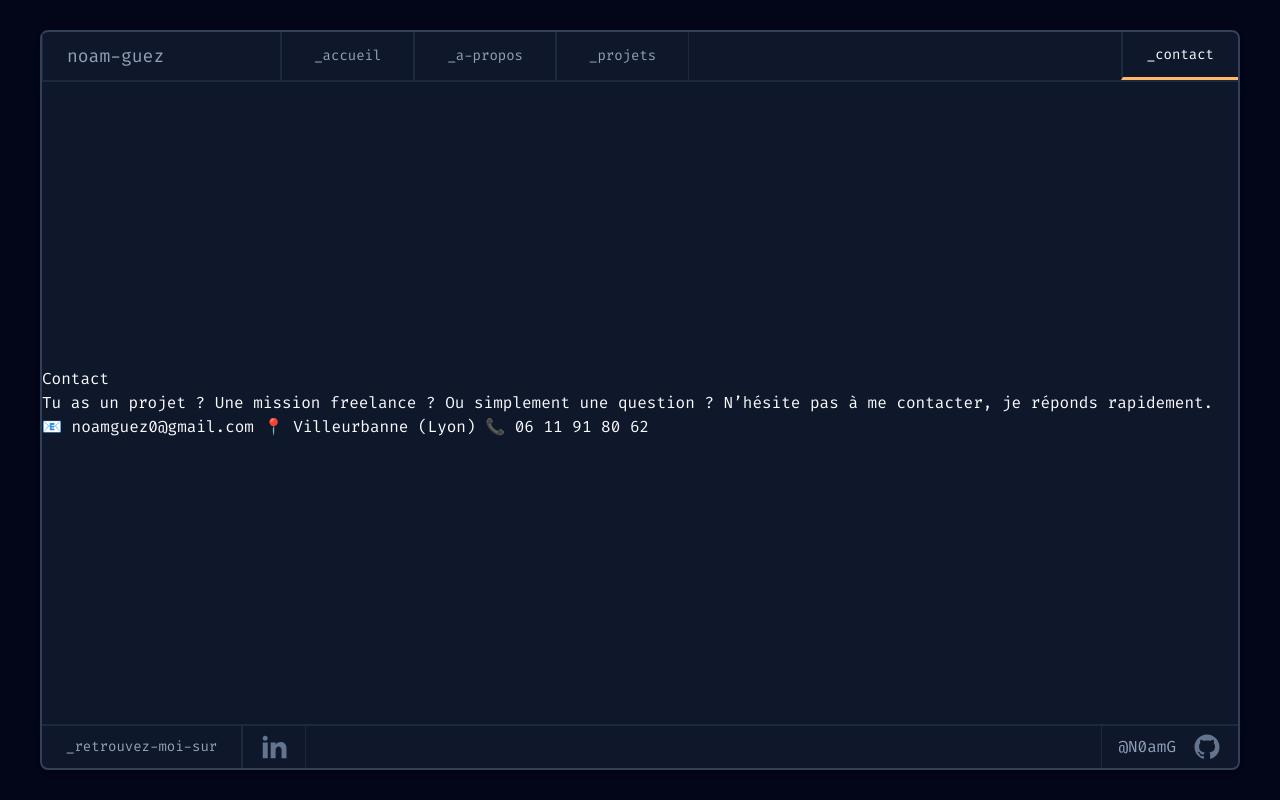
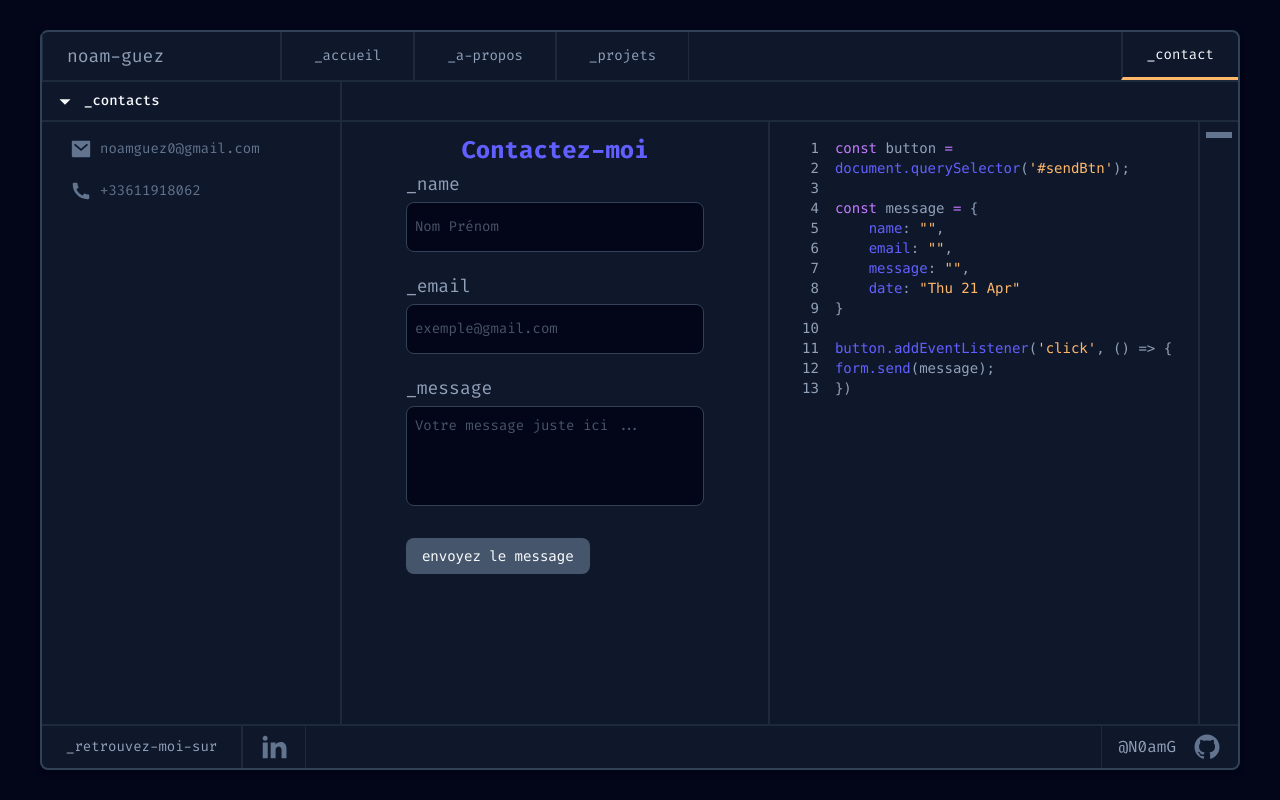
Before and after one commit to N0amG/Portfolio-public, a Next.js app: page /contact in a window 1280 px wide. Built offline with nearby package versions, Linux system fonts and the light colour scheme.

Commit message:
Add : Contact Page

```diff
--- a/src/app/about/page.jsx
+++ b/src/app/about/page.jsx
@@ -8,7 +8,7 @@ export default function About() {
 			className='flex flex-col w-full h-screen overflow-hidden'
 		>
 			<div className='flex flex-1 w-full overflow-hidden'>
-				<AboutClient className="bg-red-500"/>
+				<AboutClient className=""/>
 				<div className='right-right-container flex w-2/3 h-full flex-col mt-[40px] border-l-2 border-t-2 border-slate-800 overflow-hidden'>
 					<div className='flex flex-col px-4 pt-3 overflow-y-auto scrollbar-custom max-h-[calc(100%-56px)] w-full'>
 						<h2 className='pl-2 pb-1 text-xl font-bold text-slate-200 underline'>Activité GitHub récente</h2>
--- a/src/app/contact/page.jsx
+++ b/src/app/contact/page.jsx
@@ -1,18 +1,177 @@
+'use client'
+import { useState, useRef, useEffect } from 'react'
+import Dropdown from '@/components/Dropdown'
+import Icon from '@/components/Icon'
+import InputField from '@/components/InputField'
+import TextAreaField from '@/components/TextAreaField'
+
 // Page de contact avec informations et invitation à échanger
-export default function Contact() {
-  // Conteneur principal de la page contact
-  return (
-      <div>
-        <h1>Contact</h1>
-        {/* Bloc d'informations de contact et message d'accueil */}
-        <p>
-          Tu as un projet ? Une mission freelance ? Ou simplement une question ?
-          N’hésite pas à me contacter, je réponds rapidement.
+export default function Contact({ className }) {
+	const [name, setName] = useState("");
+	const [email, setEmail] = useState("");
+	const [message, setMessage] = useState("");
+	const codeRef = useRef(null);
+	const [lineCount, setLineCount] = useState(12);
 
-          📧 noamguez0@gmail.com
-          📍 Villeurbanne (Lyon)
-          📞 06 11 91 80 62
-        </p>
-      </div>
-  );
+	useEffect(() => {
+		if (codeRef.current) {
+			const codeEl = codeRef.current;
+			const style = window.getComputedStyle(codeEl);
+			const lineHeight = parseFloat(style.lineHeight);
+			const height = codeEl.scrollHeight;
+			const count = Math.round(height / lineHeight);
+			setLineCount(count);
+		}
+	}, [name, email, message]);
+
+	// Conteneur principal de la page contact
+	return (
+		// Conteneur principal de la colonne gauche et centrale
+		<div className={`flex items-start w-full h-full ${className} text-sm`}>
+			{/* Colonne de gauche : menu déroulant (Dropdown) */}
+			<div className='left-container flex flex-col items-center justify-start h-full overflow-y-auto scrollbar-custom min-w-[235px] max-w-[300px] w-full'>
+				{/* Titre du menu déroulant (Dropdown) */}
+				<Dropdown title='_contacts' isLabel={true} className='h-full'>
+					<span
+						className={`flex items-center justify-end gap-2 py-2 pl-2 mr-2 rounded transition-colors `}
+					>
+						{/* Icône à gauche du titre si fourni */}
+						<Icon
+							path={
+								'M3 3H21C21.5523 3 22 3.44772 22 4V20C22 20.5523 21.5523 21 21 21H3C2.44772 21 2 20.5523 2 20V4C2 3.44772 2.44772 3 3 3ZM12.0606 11.6829L5.64722 6.2377L4.35278 7.7623L12.0731 14.3171L19.6544 7.75616L18.3456 6.24384L12.0606 11.6829Z'
+							}
+							className='w-[22px] h-[22px]'
+						/>
+						<span className='flex-1 text-left w-fit text-slate-500 hover:text-slate-50'>
+							{'noamguez0@gmail.com'}
+						</span>
+					</span>
+					<span
+						className={`flex items-center justify-end gap-2 py-2 pl-2 mr-2 rounded transition-colors `}
+					>
+						{/* Icône à gauche du titre si fourni */}
+						<Icon
+							path={
+								'M21 16.42V19.9561C21 20.4811 20.5941 20.9167 20.0705 20.9537C19.6331 20.9846 19.2763 21 19 21C10.1634 21 3 13.8366 3 5C3 4.72371 3.01545 4.36687 3.04635 3.9295C3.08337 3.40588 3.51894 3 4.04386 3H7.5801C7.83678 3 8.05176 3.19442 8.07753 3.4498C8.10067 3.67907 8.12218 3.86314 8.14207 4.00202C8.34435 5.41472 8.75753 6.75936 9.3487 8.00303C9.44359 8.20265 9.38171 8.44159 9.20185 8.57006L7.04355 10.1118C8.35752 13.1811 10.8189 15.6425 13.8882 16.9565L15.4271 14.8019C15.5572 14.6199 15.799 14.5573 16.001 14.6532C17.2446 15.2439 18.5891 15.6566 20.0016 15.8584C20.1396 15.8782 20.3225 15.8995 20.5502 15.9225C20.8056 15.9483 21 16.1633 21 16.42Z'
+							}
+							className='w-[22px] h-[22px]'
+						/>
+						<span className='flex-1 text-left w-fit text-slate-500 hover:text-slate-50'>
+							{'+33611918062'}
+						</span>
+					</span>
+				</Dropdown>
+			</div>
+			{/* Colonne centrale : affichage du contenu sélectionné */}
+			<div className='right-left-container flex items-start justify-start w-full min-w-[600px] h-full mt-[38px]'>
+				<div
+					id='form-container'
+					className='flex flex-col items-center text-justify text-lg text-slate-400 border-t-2 border-r-2 border-slate-800 h-[calc(100%-38px)] w-1/2 overflow-y-auto scrollbar-custom'
+				>
+					<h2 className='text-2xl text-indigo-500 font-bold mb-1 mt-3'>
+						Contactez-moi
+					</h2>
+					<form
+						id='form'
+						className='flex flex-col items-center justify-start w-[70%] h-full gap-5'
+					>
+						<InputField
+							placeholder='Nom Prénom'
+							label='_name'
+							error={false}
+							value={name}
+							onChange={e => setName(e.target.value)}
+						/>
+						<InputField
+							placeholder='exemple@gmail.com'
+							label='_email'
+							error={false}
+							value={email}
+							onChange={e => setEmail(e.target.value)}
+						/>
+						<TextAreaField
+							placeholder='Votre message juste ici ...'
+							label='_message'
+							error={false}
+							value={message}
+							onChange={e => setMessage(e.target.value)}
+						/>
+						<button
+							id='submit-button'
+							className='px-4 py-2 mt-3 mb-1 rounded-lg self-start bg-slate-600 text-slate-50 text-sm font-mono hover:bg-slate-500 transition'
+						>
+							envoyez le message
+						</button>
+					</form>
+				</div>
+				<div
+					id='code-form'
+					className='flex flex-col h-[calc(100%-38px)] border-t-2 border-slate-800 w-1/2'
+				>
+					{/* Affichage stylisé du code comme dans l'image */}
+					<pre className='flex bg-transparent text-sm font-mono p-4 select-text text-slate-400'>
+						<div className='flex flex-col items-end mx-4'>
+							{Array.from({ length: lineCount }, (_, i) => (
+								<span key={i + 1}>{i + 1}</span>
+							))}
+						</div>
+						<code ref={codeRef} style={{whiteSpace: 'pre-wrap', wordBreak: 'break-word', display: 'block'}}>
+							<span className='text-purple-400'>const</span>{' '}
+							<span>button</span>
+							<span className='text-purple-400'>{' = '}</span>
+							<span className='text-indigo-500'>
+								document.querySelector
+							</span>
+							{'('}
+							<span className='text-orange-300'>'#sendBtn'</span>
+							{');'}
+							<br /> <br />
+							<span className='text-purple-400'>const</span>{' '}
+							<span>message</span>
+							<span className='text-purple-400'>{' = '}</span>
+							<span>{'{'}</span>
+							<br />
+							<span className='text-indigo-500'>{'\t'}name</span>
+							<span>{': '}</span>
+							<span className='text-orange-300 text-wrap'>
+								"{name}"
+							</span>
+							<span>,</span>
+							<br />
+							<span className='text-indigo-500'>{'\t'}email</span>
+							<span>{': '}</span>
+							<span className='text-orange-300 text-wrap'>"{email}"</span>
+							<span>,</span>
+							<br />
+							<span className='text-indigo-500'>{'\t'}message</span>
+							<span>{': '}</span>
+							<span className='text-orange-300 text-wrap'>"{message}"</span>
+							<span>,</span>
+							<br />
+							<span className='text-indigo-500'>{'\t'}date</span>
+							<span>{': '}</span>
+							<span className='text-orange-300'>"Thu 21 Apr"</span>
+							<br />
+							<span>{'}'}</span>
+							<br />
+							<br />
+							<span className='text-indigo-500'>
+								button.addEventListener
+							</span>
+							(<span className='text-orange-300'>'click'</span>
+							, () =&gt; &#123;
+							<br />
+							<span className='text-indigo-500'>form.send</span>
+							<span>{'(message);'}</span>
+							<br />
+							<span>{'}'}</span>)
+						</code>
+					</pre>
+				</div>
+				<span className='right-between-container flex items-start m pt-[10px] justify-center min-w-[40px] bg-transparent border-t-2 border-l-2 h-[calc(100%-38px)] border-slate-800 pt-5=3'>
+					<div className='bg-slate-500 w-[26px] h-[6px]' />
+				</span>
+			</div>
+		</div>
+	)
 }
--- a/src/components/DropdownItem.jsx
+++ b/src/components/DropdownItem.jsx
@@ -9,6 +9,7 @@ export default function DropdownItem({
 	onClick,
 	className = '',
 	active = activeId === id,
+	isSelectable = false
 }) {
 	// Détermine la couleur de l'icône selon l'état actif
 	const iconColor = active ? 'text-slate-50' : 'text-slate-700'
@@ -16,7 +17,7 @@ export default function DropdownItem({
 	return (
 		// Bouton stylisé, met en avant l'item actif
 		<button
-			className={`flex items-center justify-end gap-2 py-2 pl-2 mr-2 rounded transition-colors select-none ${
+			className={`flex items-center justify-end gap-2 py-2 pl-2 mr-2 rounded transition-colors ${!isSelectable ? 'select-none ' : ''}${
 				active
 					? 'bg-slate-700 text-slate-50'
 					: 'hover:bg-slate-800 text-slate-500'
--- a/src/components/InputField.jsx
+++ b/src/components/InputField.jsx
@@ -1,23 +1,25 @@
 'use client'
 import { useState } from 'react';
 
-export default function InputField({ maxWidth = '400px', placeholder = 'Standard input!', label = '', error = false }) {
+export default function InputField({placeholder = 'Standard input!', label = '', error = false, className, value, onChange}) {
 	// Composant champ de saisie stylisé avec gestion du focus et de l'erreur
 	const [focus, setFocus] = useState(false);
 	return (
 		// Conteneur principal avec largeur maximale personnalisable
-		<div style={{ maxWidth }} className="w-full">
+		<div className={`w-full ${className}`}>
 			{/* Affichage du label si fourni */}
-			{label && <label className="block mb-1 text-slate-200">{label}</label>}
+			{label && <label className={`block mb-1 ${focus ? 'text-slate-200' : 'text-slate-400'}`}>{label}</label>}
 			{/* Zone d'entrée stylisée, change de couleur selon focus ou erreur */}
 			<div className={`input-field flex items-center h-[50px] justify-center rounded-lg px-2 border transition-colors
-			${error ? 'bg-red-500/30 border-red-500' : focus ? 'bg-slate-800 border-slate-50' : 'bg-slate-800 border-slate-700'} text-slate-50`}>
+			${error ? 'bg-red-500/30 border-red-500' : focus ? 'border-slate-50' : 'bg-slate-950 border-slate-700'} text-slate-50`}>
 				<input
 					type='text'
 					placeholder={placeholder}
-					className="border-none outline-none bg-transparent w-full text-slate-400 text-sm"
+					className="border-none outline-none bg-transparent w-full text-slate-400 text-sm select-none"
 					onFocus={() => setFocus(true)}
 					onBlur={() => setFocus(false)}
+					value={value}
+					onChange={onChange}
 				/>
 				{/* Affichage de l'icône d'erreur si error=true */}
 				{error && (
--- a/src/components/TextAreaField.jsx
+++ b/src/components/TextAreaField.jsx
@@ -1,23 +1,25 @@
 'use client'
 import { useState } from 'react';
 
-export default function TextAreaField({ maxWidth = '400px', placeholder = 'Votre message...', label = '', error = false }) {
+export default function TextAreaField({placeholder = 'Votre message...', label = '', error = false, className, value, onChange}) {
 	// Composant textarea stylisé avec gestion du focus et de l'erreur
 	const [focus, setFocus] = useState(false);
 	return (
 		// Conteneur principal avec largeur maximale personnalisable
-		<div style={{ maxWidth }} className="w-full">
+		<div className={`w-full ${className}`}>
 			{/* Affichage du label si fourni */}
-			{label && <label className="block mb-1 text-slate-200">{label}</label>}
+			{label && <label className={`block mb-1 ${focus ? 'text-slate-200' : 'text-slate-400'}`}>{label}</label>}
 			{/* Zone de texte stylisée, change de couleur selon focus ou erreur */}
 			<div className={`input-field flex items-center h-auto min-h-[100px] rounded-lg px-2 border transition-colors
-			${error ? 'bg-red-500/30 border-red-500' : focus ? 'bg-slate-800 border-slate-50' : 'bg-slate-800 border-slate-700'} text-slate-50 relative`}>
+			${error ? 'bg-red-500/30 border-red-500' : focus ? 'border-slate-50' : 'bg-slate-950 border-slate-700'} text-slate-50 relative`}>
 				<textarea
 					placeholder={placeholder}
-					className="border-none outline-none bg-transparent w-full resize-none text-slate-400 py-2 text-sm"
+					className="border-none outline-none scrollbar-custom bg-transparent w-full resize-none text-slate-400 py-2 text-sm select-none"
 					onFocus={() => setFocus(true)}
 					onBlur={() => setFocus(false)}
 					rows={4}
+					value={value}
+					onChange={onChange}
 				/>
 				{/* Affichage de l'icône d'erreur si error=true */}
 				{error && (
```
Also changed, not shown: src/app/about/AboutClient.jsx (+7 -3 lines).
